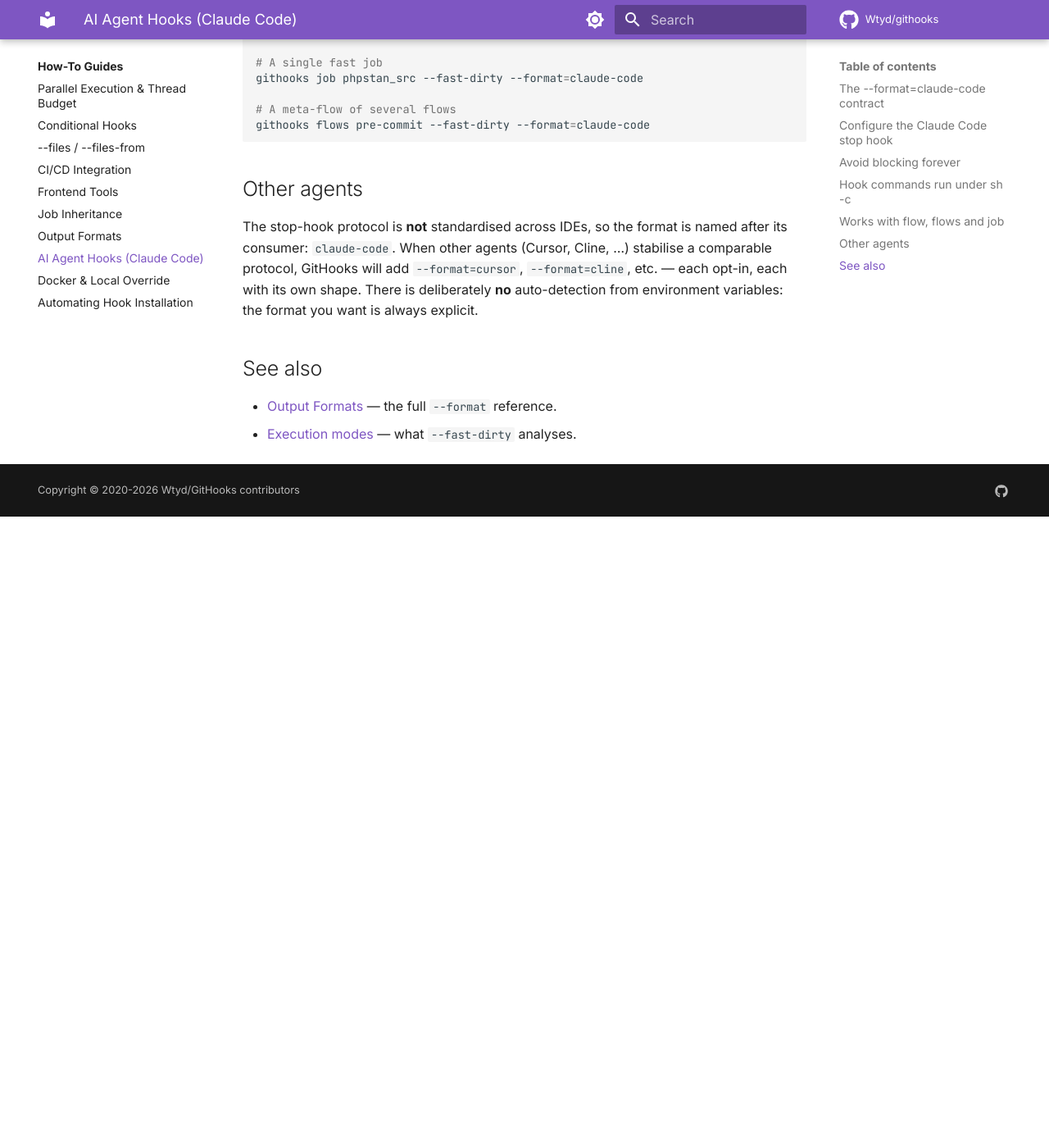
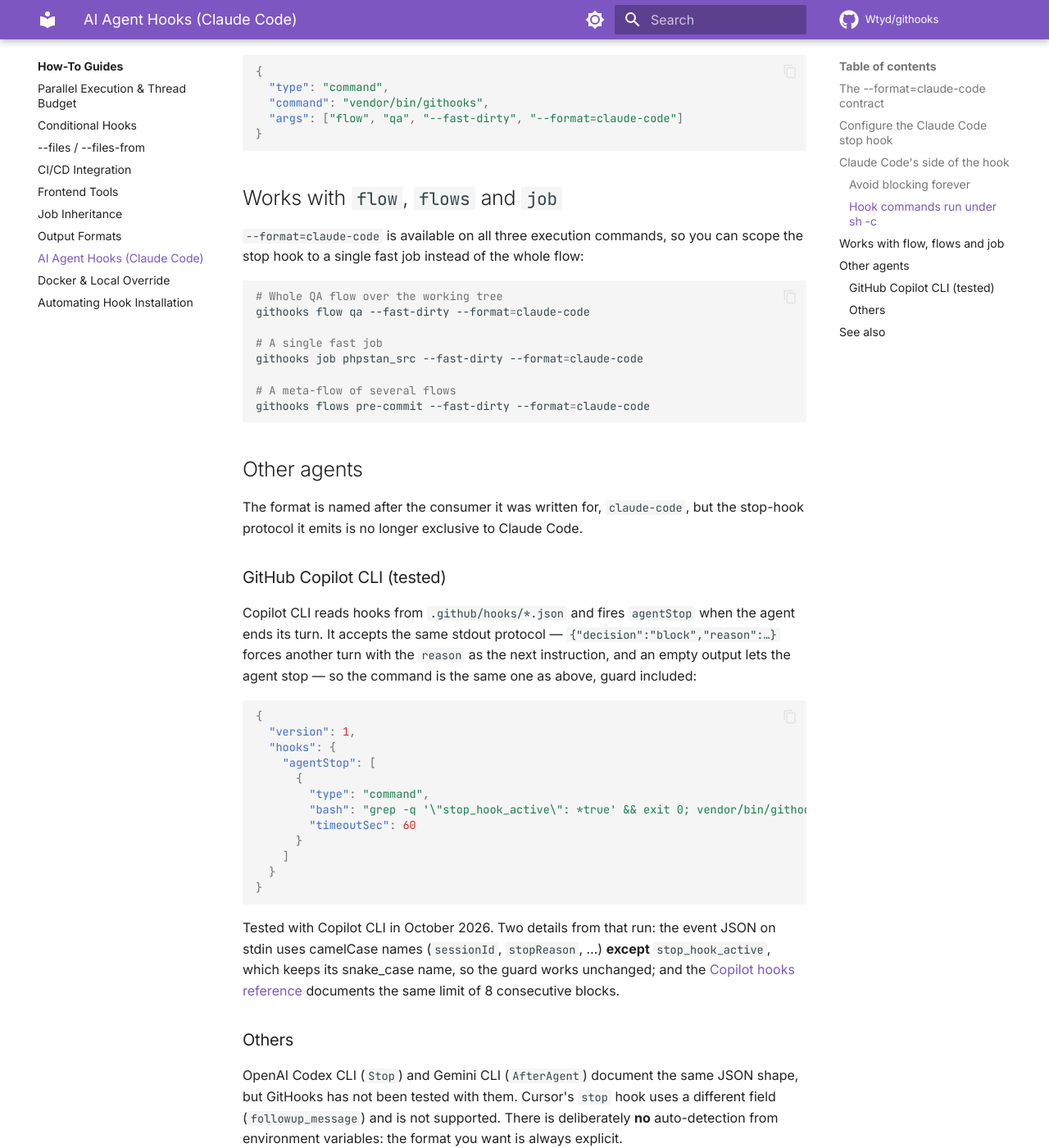
Before and after one commit to Wtyd/githooks, an MkDocs documentation site: the page built from docs/how-to/ai-hooks.md, in a window 1280 px wide and 1400 px high, scrolled down 3154 px. Shown: the whole window at 82% size. Built offline with MkDocs 1.6.1 and Material for MkDocs 9.7.7, drawn with Linux system fonts in a browser that asks for light colours; comment, search, counter and statistics services are not loaded; before the commit the page ends 3784 px from its top, so only the background shows below that; some of the changed text lies outside the part shown.

Commit message:
docs(ai-hooks): scope the Stop guard to Claude Code and add the tested Copilot CLI setup
Mark the loop guard and the sh -c warning as Claude Code behaviour that
GitHooks does not control, and state the guard's trade-off: the second
consecutive stop ends the turn without running the flow again.

Replace the "each agent will get its own format" promise with what was
verified: GitHub Copilot CLI (agentStop, .github/hooks/*.json) accepts
the same stdout protocol and sends stop_hook_active in snake_case, so
the same command and guard work unchanged. Codex CLI and Gemini CLI
document the same shape but remain untested; Cursor differs.

Co-Authored-By: Claude Fable 5.1 <noreply@anthropic.com>

````diff
--- a/docs/how-to/ai-hooks.md
+++ b/docs/how-to/ai-hooks.md
@@ -66,7 +66,16 @@ When the agent stops:
     and re-emitted the JSON. With `--format=claude-code` that wrapper disappears — the
     `settings.json` command is the whole integration.
 
-## Avoid blocking forever
+## Claude Code's side of the hook
+
+!!! note "This section is about Claude Code, not GitHooks"
+    Nothing below changes what `--format=claude-code` prints. It describes how Claude Code
+    runs a stop hook — its loop protection and the shell it uses — and how to write the
+    `settings.json` command so that it works with that behaviour. Both details come from the
+    [Claude Code hooks reference](https://code.claude.com/docs/en/hooks) and may change with
+    Claude Code releases; GitHooks does not control them.
+
+### Avoid blocking forever
 
 The command above blocks on **every** attempt to stop while the problem is still there. When
 the agent cannot fix it (a pre-existing error, a tool that is not installed), each stop is
@@ -95,9 +104,13 @@ it to block once and then let the agent stop:
 ```
 
 The first stop runs the flow and, if a job fails, blocks with its output. The next consecutive
-stop finds `stop_hook_active: true` and exits silently, so the turn ends.
+stop finds `stop_hook_active: true` and exits silently, so the turn ends — **whether or not the
+agent fixed everything**: on that second stop the flow does not run at all. The agent gets one
+round of fixes per turn; whatever is left is for you to see, and the git `pre-commit` hook still
+stops it from being committed. Drop the guard if you prefer the agent to keep working until the
+flow passes, and accept that a problem it cannot fix will cost it up to 8 rounds.
 
-## Hook commands run under `sh -c`
+### Hook commands run under `sh -c`
 
 On Linux and macOS, Claude Code passes the `command` string to `sh -c`, not to your login
 shell. On Debian and Ubuntu, `sh` is `dash`, which does not understand bash syntax.
@@ -138,11 +151,43 @@ githooks flows pre-commit --fast-dirty --format=claude-code
 
 ## Other agents
 
-The stop-hook protocol is **not** standardised across IDEs, so the format is named after
-its consumer: `claude-code`. When other agents (Cursor, Cline, …) stabilise a comparable
-protocol, GitHooks will add `--format=cursor`, `--format=cline`, etc. — each opt-in, each
-with its own shape. There is deliberately **no** auto-detection from environment
-variables: the format you want is always explicit.
+The format is named after the consumer it was written for, `claude-code`, but the stop-hook
+protocol it emits is no longer exclusive to Claude Code.
+
+### GitHub Copilot CLI (tested)
+
+Copilot CLI reads hooks from `.github/hooks/*.json` and fires `agentStop` when the agent
+ends its turn. It accepts the same stdout protocol — `{"decision":"block","reason":…}` forces
+another turn with the `reason` as the next instruction, and an empty output lets the agent
+stop — so the command is the same one as above, guard included:
+
+```json
+{
+  "version": 1,
+  "hooks": {
+    "agentStop": [
+      {
+        "type": "command",
+        "bash": "grep -q '\"stop_hook_active\": *true' && exit 0; vendor/bin/githooks flow qa --fast-dirty --format=claude-code",
+        "timeoutSec": 60
+      }
+    ]
+  }
+}
+```
+
+Tested with Copilot CLI in October 2026. Two details from that run: the event JSON on stdin
+uses camelCase names (`sessionId`, `stopReason`, …) **except** `stop_hook_active`, which keeps
+its snake_case name, so the guard works unchanged; and the
+[Copilot hooks reference](https://docs.github.com/en/copilot/reference/hooks-reference) documents
+the same limit of 8 consecutive blocks.
+
+### Others
+
+OpenAI Codex CLI (`Stop`) and Gemini CLI (`AfterAgent`) document the same JSON shape, but
+GitHooks has not been tested with them. Cursor's `stop` hook uses a different field
+(`followup_message`) and is not supported. There is deliberately **no** auto-detection from
+environment variables: the format you want is always explicit.
 
 ## See also
 
````
